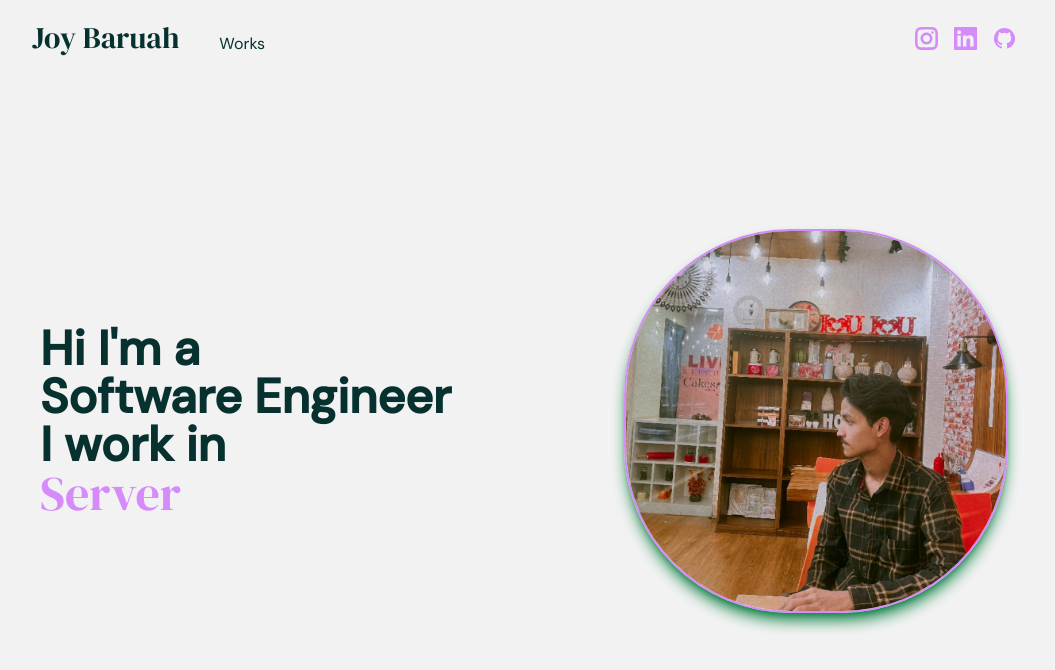
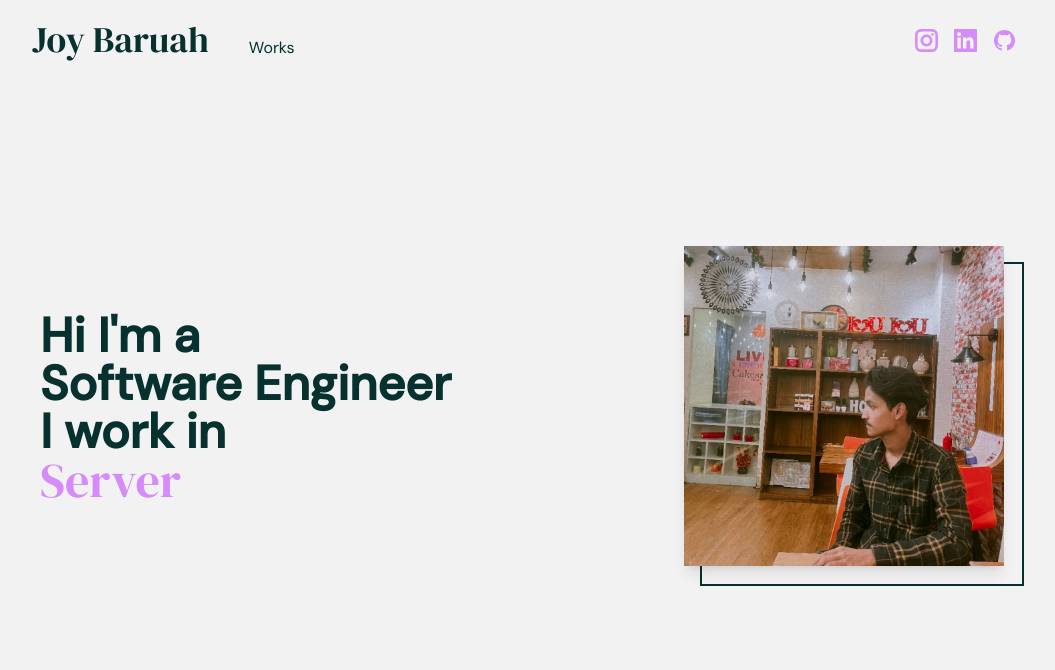
Before and after one commit to Joybaruah/joy-portfolio, a Next.js app: page / in a window 1280 px wide. Shown: the top 670 px of the page, without its empty margins (116-1171 px from the left). Built offline with nearby package versions, Linux system fonts and the light colour scheme.

Commit message:
Updated image styling

```diff
--- a/app/page.js
+++ b/app/page.js
@@ -1,13 +1,20 @@
 import Header from "@/components/home/Header";
 import HeaderImage from "@/components/home/HeaderImage";
+import ExpCard from "@/components/home/experience/ExpCard";
+import { fontDMSans, fontDMSerifDisplay } from "@/utils/fonts";
 
 export default function Home() {
   return (
     <main>
-      <section className="flex flex-col-reverse sm:flex-row sm:mt-2 justify-evenly items-center sm:pb-[15%] p-7 h-screen sm:justify-between">
+      <section className="flex flex-col-reverse sm:flex-row sm:mt-2 justify-around items-center p-7 h-[80vh] mb-[20%] sm:justify-between">
       <Header />
       <HeaderImage/>
       </section>
+
+      {/* <section className="p-7">
+        <h2 className="text-3xl font-semibold my-2" style={fontDMSerifDisplay.style}>Experience</h2>
+        <ExpCard />
+      </section> */}
     </main>
   )
 }
--- a/components/Navbar.js
+++ b/components/Navbar.js
@@ -24,7 +24,7 @@ export default function Navbar() {
       <div className="p-4 sm:p-5 flex justify-between items-center">
         <div className="flex align-bottom items-end gap-10">
           <h1
-            className="text-text text-3xl cursor-pointer"
+            className="text-text text-4xl cursor-pointer"
             style={fontDMSerifDisplay.style}
           >
             Joy Baruah
--- a/components/home/HeaderImage.js
+++ b/components/home/HeaderImage.js
@@ -1,17 +1,21 @@
 "use client";
 import React from "react";
-import { motion } from "framer-motion";
 
 export default function HeaderImage() {
   return (
-    <motion.img
-      src="/images/header.jpg"
-      className="w-72 sm:w-96 rounded-full shadow-lg border-2 border-[#d58bfa] shadow-[#0e8044]"
-      animate={{
-        borderRadius: ["50% 50% 50% 50%", "45% 45% 45% 45%", "40% 40% 40% 40%", "50% 50% 50% 50%"],
-      }}
-      transition={{ duration: 2, repeat: Infinity }}
-      alt="image"
-    />
+    <div className="relative">
+      <img
+        src="/images/header.jpg"
+        className="w-80 sm:w-80 absolute z-30 shadow-lg"
+        alt="image"
+      />
+      <div className="border-2 border-text translate-x-4 translate-y-4">
+        <img
+          src="/images/header.jpg"
+          className="w-80 sm:w-80 opacity-0"
+          alt="image"
+        />
+      </div>
+    </div>
   );
 }
--- /dev/null
+++ b/components/home/experience/ExpCard.js
@@ -0,0 +1,18 @@
+import { fontDMSans } from "@/utils/fonts";
+import React from "react";
+
+export default function ExpCard() {
+  return (
+    <div className="max-w-full">
+      <div className="flex flex-col sm:flex-row gap-5">
+        <p style={fontDMSans.style}>Aug - Sep 2022</p>
+
+        <div className="bg-secondary p-4 w-full sm:w-[70%] rounded-md shadow-sm ">
+          <h3 style={fontDMSans.style} className="text-text text-lg">
+            Frontend Developer Intern : Wireone Labs
+          </h3>
+        </div>
+      </div>
+    </div>
+  );
+}
```
